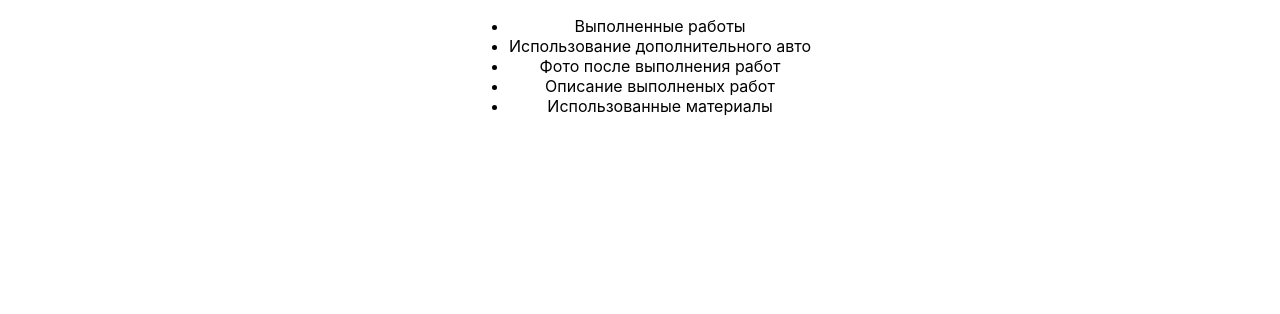
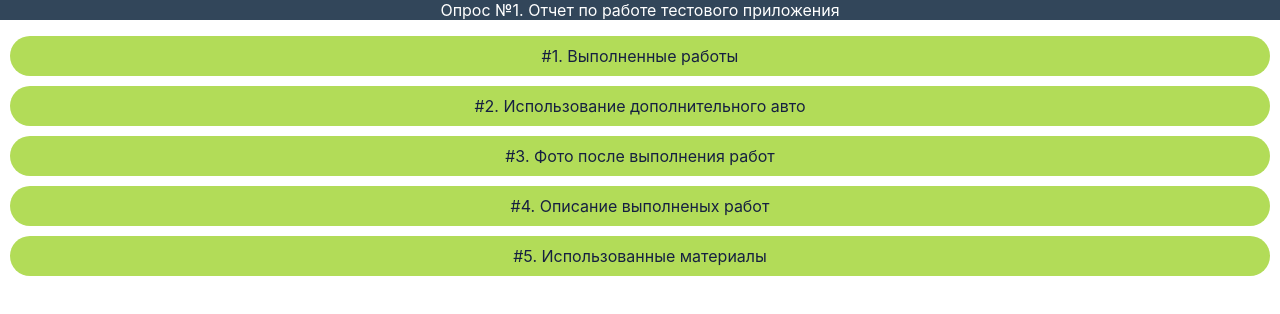
Before and after one commit to mJaJksJ/Myosotis, a React (Create React App) app: page /survey in a window 1280 px wide. Shown: the top 314 px of the page. Built offline with nearby package versions, Linux system fonts and the light colour scheme; the HTML template or start-up script is replaced by a standard one.

Commit message:
chore: стилизация списка вопросов в опросе

```diff
--- a/src/Components/StartPage/StartPage.jsx
+++ b/src/Components/StartPage/StartPage.jsx
@@ -12,7 +12,7 @@ const StartPage = (props) => {
                 <img style={{width: '100vw'}} src={picture}
                      alt="Я Аянами Рей? А ты кто? Айянами Рей. Значит ты тоже Аянами Рей. Да, я та кого зовут Аянами Рей."/>
             </div>
-            <div>
+            <div style={{color:'#16202E'}}>
                 Я Аянами Рей? А ты кто? Айянами Рей. Значит ты тоже Аянами Рей. Да, я та кого зовут Аянами Рей.
             </div>
             <Button style={{
--- a/src/Components/SurveyFieldsList/SurveyFieldsList.jsx
+++ b/src/Components/SurveyFieldsList/SurveyFieldsList.jsx
@@ -1,5 +1,4 @@
 import React from 'react';
-import {Button} from "primereact";
 
 const SurveyFieldsList = (props) => {
     const data = [{
@@ -55,15 +54,29 @@ const SurveyFieldsList = (props) => {
             ]
         }];
 
+    const surveyName = {id: 1, name: 'Отчет по работе тестового приложения'}
+
     return (
-        <div style={{display:"flex", justifyContent:"center"}}>
-            <ul>
-                {data.map(x =>
-                <li>
-                    {x.field_name}
-                </li>)}
-            </ul>
-        </div>
+        <>
+            <div style={{backgroundColor: '#32465A', color: '#FFFFFF'}}>
+                Опрос №{surveyName.id}. {surveyName.name}
+            </div>
+            <div>
+                <ul style={{padding: 0, alignItems: 'center'}}>
+                    {data.map(x =>
+                        <li style={{
+                            listStyle: 'none',
+                            backgroundColor: '#B2DC58',
+                            color: '#162041',
+                            borderRadius: '30px',
+                            margin: '10px',
+                            padding: '10px'
+                        }}>
+                            #{x.field_id}. {x.field_name}
+                        </li>)}
+                </ul>
+            </div>
+        </>
     );
 };
 
```
